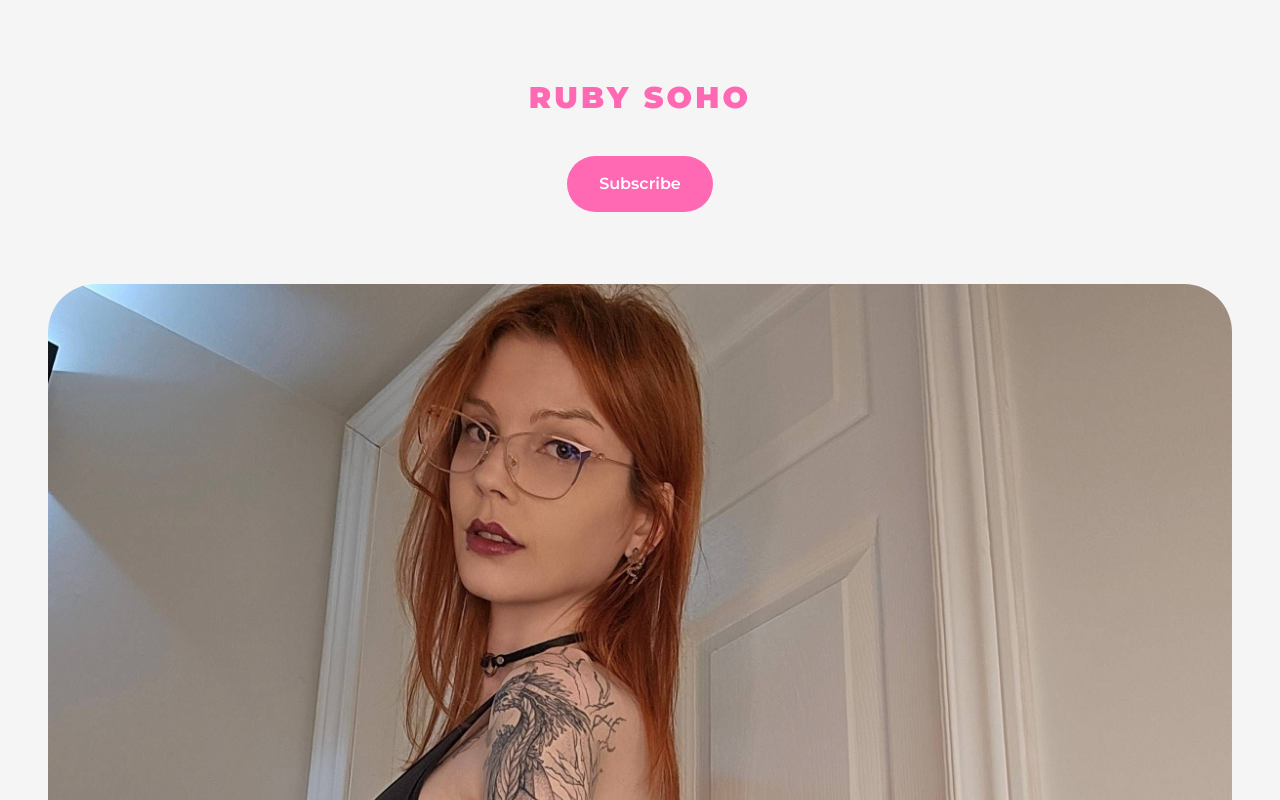
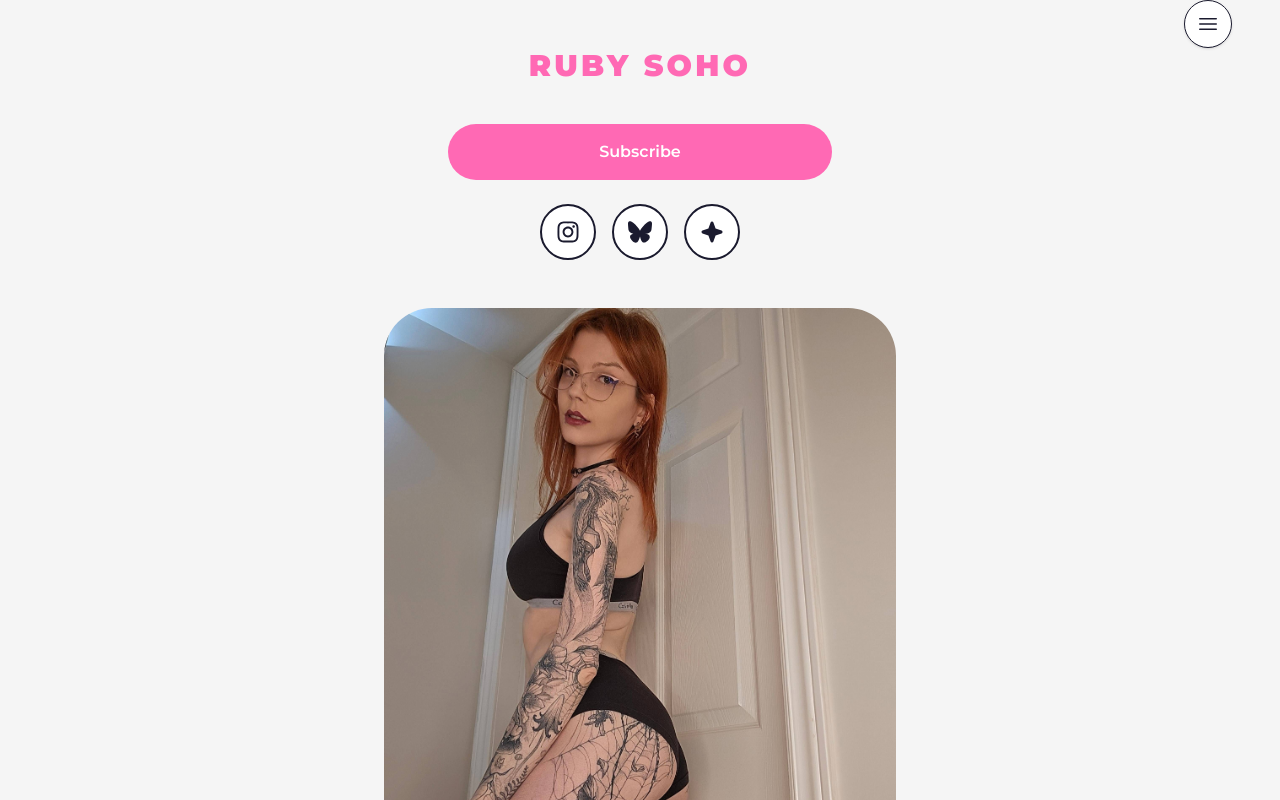
Before and after one commit to 0xTes/ruby-soho, a React (Vite) app: page / in a window 1280 px wide. Shown: the top 800 px of the page. Built offline with nearby package versions, Linux system fonts and the light colour scheme.

Commit message:
feat(ui): add interactive support menu architecture

```diff
--- /dev/null
+++ b/src/components/ui/MenuButton.jsx
@@ -0,0 +1,75 @@
+import { forwardRef } from "react";
+import { HiOutlineBars3, HiOutlineXMark } from "react-icons/hi2";
+
+import { cn } from "../../lib/cn";
+
+/**
+ * Accessible trigger button used by SupportMenu.
+ *
+ * Stateless:
+ * - renders the correct icon
+ * - exposes its DOM node through a forwarded ref
+ * *does not* manage menu state
+ */
+const MenuButton = forwardRef(function MenuButton(
+  {
+    isOpen = false,
+    onClick,
+    className = "",
+  },
+  ref,
+) {
+  const Icon = isOpen ? HiOutlineXMark : HiOutlineBars3;
+
+  return (
+    <button
+      ref={ref}
+      type="button"
+      aria-label={isOpen ? "Close support menu" : "Open support menu"}
+      aria-expanded={isOpen}
+      onClick={onClick}
+      className={cn(
+        "inline-flex",
+        "h-12",
+        "w-12",
+        "items-center",
+        "justify-center",
+
+        "rounded-full",
+
+        "border",
+        "border-[var(--color-secondary)]",
+
+        "bg-white",
+
+        "text-[var(--color-secondary)]",
+
+        "shadow-sm",
+
+        "transition-all",
+        "duration-200",
+
+        "hover:-translate-y-0.5",
+        "hover:border-[var(--color-primary)]",
+        "hover:text-[var(--color-primary)]",
+        "hover:shadow-md",
+
+        "active:translate-y-0",
+
+        "focus-visible:outline-none",
+        "focus-visible:ring-2",
+        "focus-visible:ring-[var(--color-primary)]",
+        "focus-visible:ring-offset-2",
+
+        className,
+      )}
+    >
+      <Icon
+        aria-hidden="true"
+        className="h-6 w-6"
+      />
+    </button>
+  );
+});
+
+export default MenuButton;
--- /dev/null
+++ b/src/components/ui/SupportMenu.jsx
@@ -0,0 +1,121 @@
+import { useEffect, useRef, useState } from "react";
+
+import { brand } from "../../config/brand";
+
+import MenuButton from "./MenuButton";
+import SupportMenuItem from "./SupportMenuItem";
+
+/**
+ * Floating support menu.
+ *
+ * Responsibilities:
+ * - manages open/close state
+ * - renders the trigger
+ * - renders support actions
+ * - restores focus
+ * - closes on Escape
+ * - closes on outside click
+ */
+function SupportMenu() {
+  const [isOpen, setIsOpen] = useState(false);
+
+  const containerRef = useRef(null);
+  const buttonRef = useRef(null);
+
+  function openMenu() {
+  setIsOpen(true);
+}
+
+function closeMenu() {
+  setIsOpen(false);
+  buttonRef.current?.focus();
+}
+
+function toggleMenu() {
+  if (isOpen) {
+    closeMenu();
+    return;
+  }
+
+  openMenu();
+}
+
+  function renderSupportItems() {
+    return brand.support.map((item) => (
+      <SupportMenuItem
+        key={item.id}
+        icon={item.icon}
+        label={item.label}
+        href={item.href}
+      />
+    ));
+  }
+
+  useEffect(() => {
+    function handleKeyDown(event) {
+        if (event.key === "Escape") {
+            closeMenu();
+        }
+    }
+
+function handleClickOutside(event) {
+        if (
+            containerRef.current &&
+            !containerRef.current.contains(event.target)
+        ) {
+            closeMenu();
+        }
+    }
+
+    document.addEventListener("keydown", handleKeyDown);
+    document.addEventListener("mousedown", handleClickOutside);
+
+    return () => {
+      document.removeEventListener("keydown", handleKeyDown);
+      document.removeEventListener("mousedown", handleClickOutside);
+    };
+  }, []);
+
+  return (
+    <div
+      ref={containerRef}
+      className="relative"
+    >
+      <MenuButton
+        ref={buttonRef}
+        isOpen={isOpen}
+        onClick={toggleMenu}
+      />
+
+      {isOpen && (
+        <div
+          role="menu"
+          aria-label="Support menu"
+          className="
+            absolute
+            right-0
+            mt-3
+            w-72
+
+            overflow-hidden
+
+            rounded-2xl
+
+            border
+            border-gray-200
+
+            bg-white
+
+            p-2
+
+            shadow-xl
+          "
+        >
+          {renderSupportItems()}
+        </div>
+      )}
+    </div>
+  );
+}
+
+export default SupportMenu;
--- /dev/null
+++ b/src/components/ui/SupportMenuItem.jsx
@@ -0,0 +1,52 @@
+import { cn } from "../../lib/cn";
+
+/**
+ * Renders a single support action inside the SupportMenu.
+ */
+function SupportMenuItem({
+  icon,
+  label,
+  href,
+  className = "",
+}) {
+  return (
+    <a
+      href={href}
+      target="_blank"
+      rel="noopener noreferrer"
+      className={cn(
+        "flex w-full items-center gap-3",
+        "rounded-xl",
+        "px-4 py-3",
+        "text-left",
+        "transition-colors duration-200",
+        "hover:bg-[var(--color-background)]",
+        "focus-visible:outline-none",
+        "focus-visible:ring-2",
+        "focus-visible:ring-[var(--color-primary)]",
+        "focus-visible:ring-offset-2",
+        className,
+      )}
+    >
+      <span
+        aria-hidden="true"
+        className="text-xl leading-none"
+      >
+        {icon}
+      </span>
+
+      <span
+        className="
+          text-sm
+          font-semibold
+          tracking-wide
+          text-[var(--color-text)]
+        "
+      >
+        {label}
+      </span>
+    </a>
+  );
+}
+
+export default SupportMenuItem;
--- /dev/null
+++ b/src/config/brand.js
@@ -0,0 +1,66 @@
+/**
+ * Central brand configuration.
+ *
+ * This file is the single source of truth for all creator-specific
+ * content used throughout the application.
+ */
+
+import { FaInstagram, FaBluesky } from "react-icons/fa6";
+import { PiStarFourFill } from "react-icons/pi";
+
+export const brand = {
+  name: "Ruby Soho",
+
+  shortName: "RS",
+
+  creator: {
+    country: "Canada",
+    age: "30+",
+  },
+
+  description:
+    "Authentic, playful, unapologetically nerdy content creator blending motherhood, geek culture, and bold self-expression.",
+
+  cta: {
+    label: "Subscribe",
+    href: "#",
+  },
+
+  support: [
+    {
+      id: "coffee",
+      icon: "☕",
+      label: "Buy Me a Coffee",
+      href: "#",
+    },
+    {
+      id: "cashapp",
+      icon: "💵",
+      label: "Tip Jar with CashApp",
+      href: "#",
+    },
+  ],
+
+  socialLinks: [
+    {
+      id: "instagram",
+      label: "Instagram",
+      href: "#",
+      icon: FaInstagram,
+    },
+
+    {
+      id: "bluesky",
+      label: "Bluesky",
+      href: "#",
+      icon: FaBluesky,
+    },
+
+    {
+      id: "exclusive",
+      label: "Exclusive Content",
+      href: "#",
+      icon: PiStarFourFill,
+    },
+  ],
+};
--- a/src/sections/Hero.jsx
+++ b/src/sections/Hero.jsx
@@ -2,62 +2,66 @@ import Container from "../components/layout/Container";
 import Logo from "../components/brand/Logo";
 import Button from "../components/ui/Button";
 import Avatar from "../components/ui/Avatar";
+import IconButton from "../components/ui/IconButton";
+import SupportMenu from "../components/ui/SupportMenu";
 import WaveDivider from "../components/ui/WaveDivider";
+
+import { brand } from "../config/brand";
 
 import heroImage from "../assets/images/hero.jpg";
 
 function Hero() {
   return (
-    <>
-      <main
-        className="
-          bg-[var(--color-background)]
-          text-[var(--color-text)]
-        "
-      >
+    <main className="bg-[var(--color-background)] text-[var(--color-text)]">
       <Container>
         <section
           className="
+            relative
             flex
             min-h-screen
             flex-col
             items-center
-              justify-center
-              py-20
+            pt-10
+            md:pt-12
           "
         >
+          <div className="absolute right-0 top-0">
+            <SupportMenu />
+          </div>
+
           <Logo />
 
           <Button
-              className="mt-10"
-              href="#"
+            href={brand.cta.href}
+            className="mt-10 w-full max-w-sm"
           >
-              Subscribe
+            {brand.cta.label}
           </Button>
 
-            <div
-              className="
-                mt-6
-                flex
-                items-center
-                gap-4
-              "
+          <nav
             aria-label="Social Links"
+            className="mt-6 flex items-center justify-center gap-4"
           >
-              {/* IconButtons go here */}
-            </div>
+            {brand.socialLinks.map((link) => (
+              <IconButton
+                key={link.id}
+                icon={link.icon}
+                label={link.label}
+                href={link.href}
+              />
+            ))}
+          </nav>
 
           <Avatar
-              className="mt-12"
             src={heroImage}
-              alt="Ruby Soho"
+            alt={brand.name}
+            className="mt-12 w-full max-w-lg"
           />
         </section>
       </Container>
 
       <WaveDivider />
     </main>
-    </>
   );
 }
 
```
Lines whose indentation alone changed are shown as unchanged.
